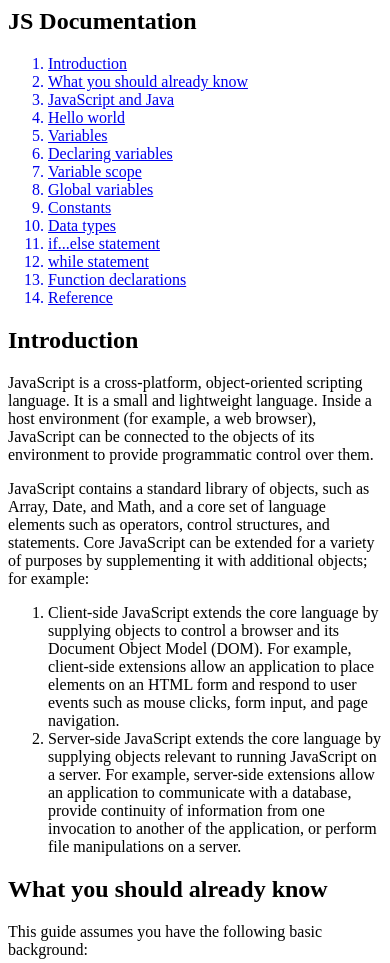
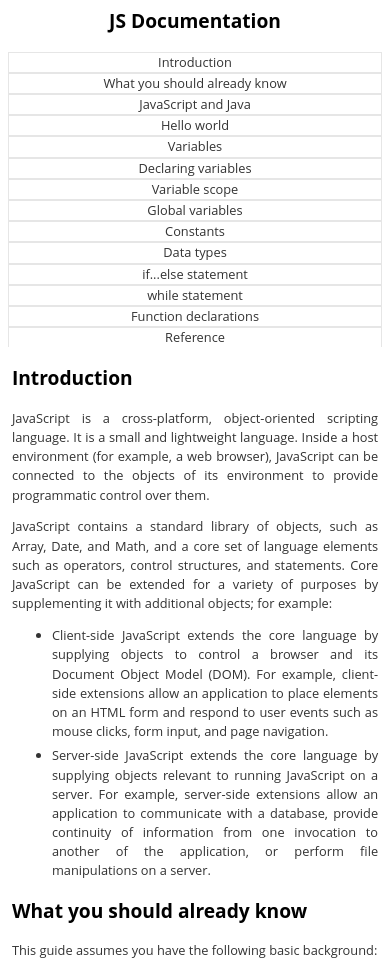
Before and after one commit to mjvbz/documentation-page, a plain HTML site: page index.html in a window 390 px wide. Shown: the top 963 px of the page. Drawn offline with Linux system fonts and the light colour scheme.

Commit message:
Update index.html

```diff
--- a/index.html
+++ b/index.html
@@ -1,13 +1,125 @@
 
-<!--
-Hello Camper!
-For now, the test suite only works in Chrome! Please read the README below in the JS Editor before beginning. Feel free to delete this message once you have read it. Good luck and Happy Coding!
-- The freeCodeCamp Team
--->
 
 <head>
   <title>Responsive Web Design Projects - Build a Technical Documentation Page</title>
 </head>
+
+<style>
+  body {
+  font-family: 'Open Sans',Arial,sans-serif;
+  line-height: 1.5;
+  color: hsl(0, 0%, 20%);
+}
+
+h1, h2 {
+  color: #000000;
+}
+
+#navbar {
+  position: fixed;
+  top: -1px;
+  left: 0px;
+  width: 30vw;
+  height: 100%;
+  border-style: solid;
+  border-width: 1px;
+}
+
+#navbar header {
+  text-align: center;
+}
+
+#nav-list {
+  list-style: none;
+  padding-left: 0px;
+  overflow-y:auto;
+}
+
+#nav-list li {
+  border-style: solid;
+  border-width: 1px;
+  border-color: hsl(0, 0%, 90%);
+  text-align: center;
+}
+
+#nav-list li:hover {
+  animation-name: nav-list-item-color;
+  animation-duration: 90ms;
+  animation-fill-mode: forwards;
+}
+
+@keyframes nav-list-item-color {
+  100% {
+      background-color: hsl(200, 70%, 90%);
+      border-width: 2px;
+      border-color: hsl(200, 70%, 30%);
+  }
+}
+
+.nav-link {
+  text-decoration: inherit;
+  color: inherit;
+}
+
+main {
+  margin-left: 31vw;
+  margin-right: 1vw;
+}
+
+main ol {
+  list-style: disc;
+}
+
+main li {
+  margin-top: 5px;
+}
+
+.main-section {
+  text-align: justify;
+}
+
+code{
+  background-color: hsl(50, 90%, 96%);
+  display:block;
+  line-height: 2;
+  white-space: pre;
+  word-wrap: normal;
+  border-radius:5px;
+  padding: 5px;
+  padding-left: 10px;
+}
+
+@media(max-width: 810px) {
+  #navbar {
+    position: relative;
+    width: 100%;
+    border-style: none;
+    height: auto;
+  }
+  #nav-list {
+    max-height: 35vh;
+    width: 100%;
+  }
+
+  main {
+    margin: auto;
+    margin-left: 1vw;
+    margin-right: 1vw;
+  }
+}
+
+@media(max-width: 500px) {
+  body {
+    font-size: 90%;
+  }
+}
+
+@media(max-width: 400px) {
+  body {
+    font-size: 80%;
+  }
+}
+</style>
 
 <body>
   <nav id="navbar">
```
